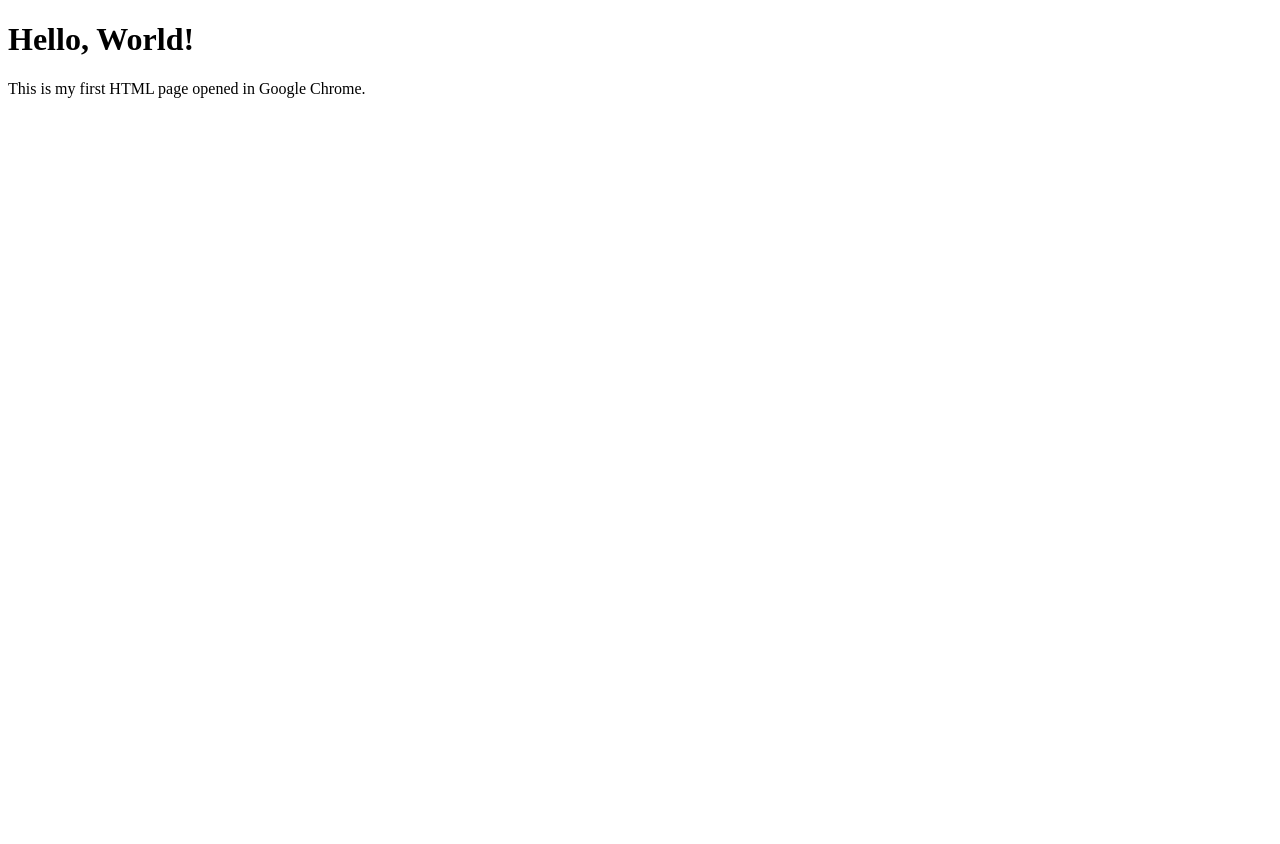
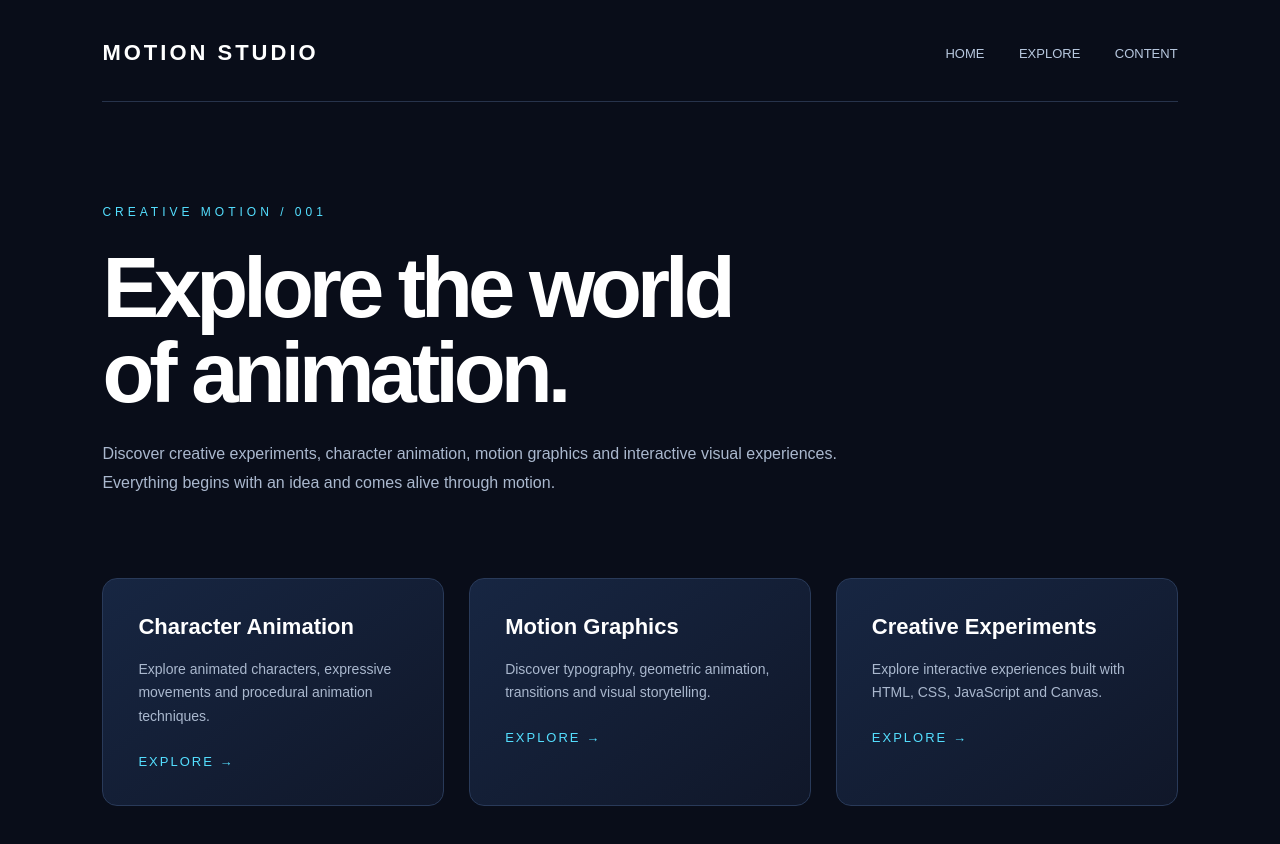
Before and after one commit to Visije/motion-graphics-studio, a plain HTML site: page page.html in a window 1280 px wide. Before the commit the page ends 800 px from the top, so only its background shows below. Drawn offline with Linux system fonts and the light colour scheme.

Commit message:
Update page.html

```diff
--- a/page.html
+++ b/page.html
@@ -1,11 +1,198 @@
 <!DOCTYPE html>
 <html lang="en">
+
 <head>
     <meta charset="UTF-8">
-    <title>My Chrome HTML Document</title>
+    <meta name="viewport" content="width=device-width, initial-scale=1.0">
+
+    <title>Explore | Motion Studio</title>
+
+    <link rel="stylesheet" href="style.css">
+
+    <style>
+        .page-wrapper {
+            min-height: 100vh;
+            padding: 40px 8%;
+            background: #090d19;
+            color: white;
+        }
+
+        .navbar {
+            display: flex;
+            justify-content: space-between;
+            align-items: center;
+            padding-bottom: 35px;
+            border-bottom: 1px solid #27334b;
+        }
+
+        .logo {
+            font-size: 22px;
+            font-weight: 900;
+            letter-spacing: 3px;
+        }
+
+        .navbar a {
+            color: #b8c8df;
+            text-decoration: none;
+            margin-left: 30px;
+            font-size: 13px;
+            transition: 0.3s;
+        }
+
+        .navbar a:hover {
+            color: #54dfff;
+        }
+
+        .page-heading {
+            margin-top: 100px;
+            max-width: 750px;
+        }
+
+        .page-heading span {
+            color: #54dfff;
+            letter-spacing: 4px;
+            font-size: 12px;
+        }
+
+        .page-heading h1 {
+            font-size: clamp(45px, 7vw, 85px);
+            margin: 25px 0;
+            line-height: 1;
+        }
+
+        .page-heading p {
+            color: #aab8ce;
+            line-height: 1.8;
+            font-size: 16px;
+        }
+
+        .cards {
+            display: grid;
+            grid-template-columns: repeat(3, 1fr);
+            gap: 25px;
+            margin-top: 80px;
+        }
+
+        .card {
+            padding: 35px;
+            min-height: 220px;
+            background: linear-gradient(145deg, #172642, #101729);
+            border: 1px solid #293a59;
+            border-radius: 15px;
+            transition: 0.3s;
+        }
+
+        .card:hover {
+            transform: translateY(-10px);
+            border-color: #54dfff;
+        }
+
+        .card h2 {
+            margin-bottom: 18px;
+            font-size: 22px;
+        }
+
+        .card p {
+            color: #aab8ce;
+            line-height: 1.7;
+            font-size: 14px;
+        }
+
+        .card a {
+            display: inline-block;
+            margin-top: 25px;
+            color: #54dfff;
+            text-decoration: none;
+            font-size: 13px;
+            letter-spacing: 2px;
+        }
+
+        @media(max-width: 800px) {
+            .cards {
+                grid-template-columns: 1fr;
+            }
+
+            .navbar a {
+                margin-left: 10px;
+            }
+        }
+    </style>
 </head>
+
 <body>
-    <h1>Hello, World!</h1>
-    <p>This is my first HTML page opened in Google Chrome.</p>
+
+<div class="page-wrapper">
+
+    <nav class="navbar">
+
+        <div class="logo">MOTION STUDIO</div>
+
+        <div>
+            <a href="index.html">HOME</a>
+            <a href="page.html">EXPLORE</a>
+            <a href="content.html">CONTENT</a>
+        </div>
+
+    </nav>
+
+    <section class="page-heading">
+
+        <span>CREATIVE MOTION / 001</span>
+
+        <h1>Explore the world<br>of animation.</h1>
+
+        <p>
+            Discover creative experiments, character animation,
+            motion graphics and interactive visual experiences.
+            Everything begins with an idea and comes alive through motion.
+        </p>
+
+    </section>
+
+    <section class="cards">
+
+        <div class="card">
+
+            <h2>Character Animation</h2>
+
+            <p>
+                Explore animated characters, expressive movements
+                and procedural animation techniques.
+            </p>
+
+            <a href="content.html">EXPLORE →</a>
+
+        </div>
+
+        <div class="card">
+
+            <h2>Motion Graphics</h2>
+
+            <p>
+                Discover typography, geometric animation,
+                transitions and visual storytelling.
+            </p>
+
+            <a href="content.html">EXPLORE →</a>
+
+        </div>
+
+        <div class="card">
+
+            <h2>Creative Experiments</h2>
+
+            <p>
+                Explore interactive experiences built with
+                HTML, CSS, JavaScript and Canvas.
+            </p>
+
+            <a href="content.html">EXPLORE →</a>
+
+        </div>
+
+    </section>
+
+</div>
+
 </body>
 </html>
```
